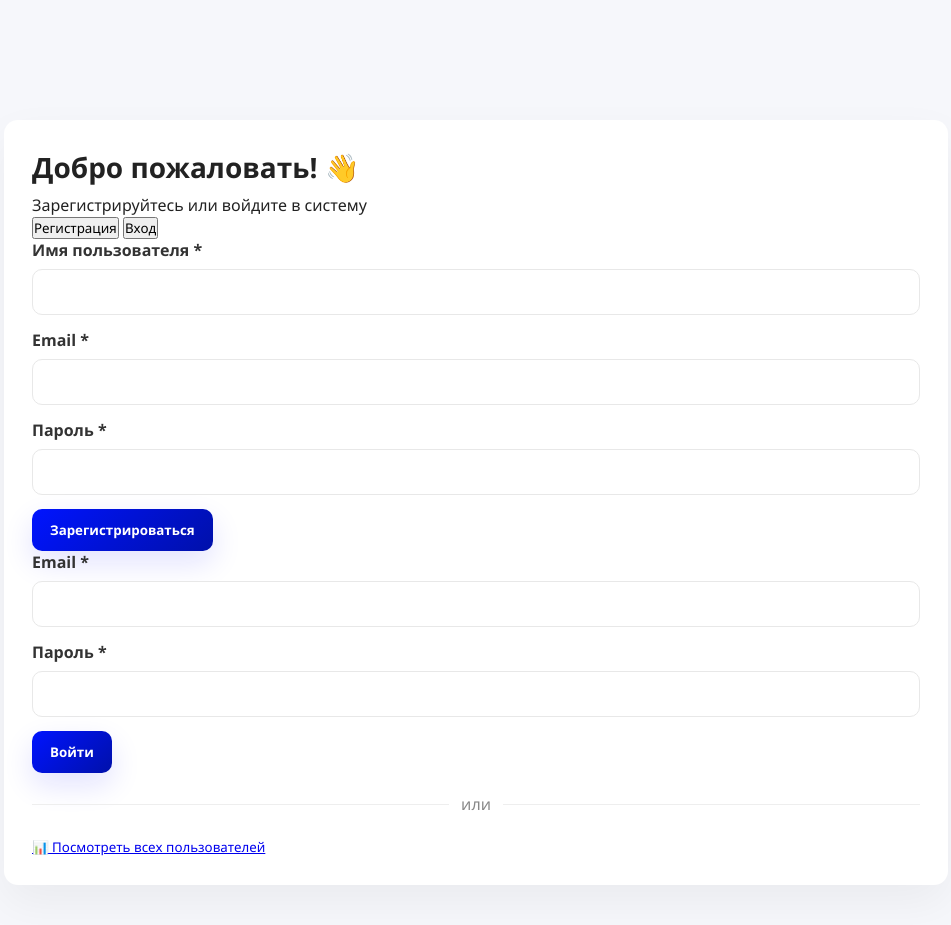
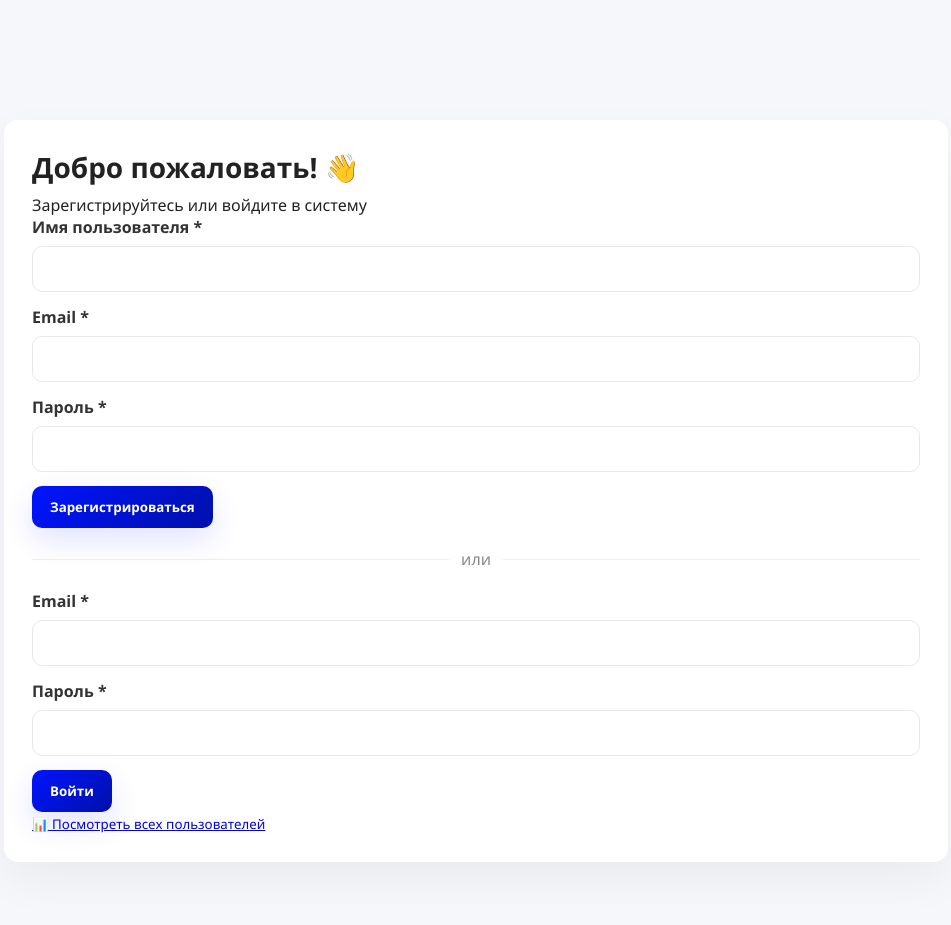
Before and after one commit to Lishankov/SneakerFit, a Flask app: page /loggin in a window 1280 px wide. Shown: the top 925 px of the page, without its empty margins (164-1115 px from the left). Run offline with Flask 3, Linux system fonts and the light colour scheme.

Commit message:
fix bugs

```diff
--- a/SneakerFit/templates/register.html
+++ b/SneakerFit/templates/register.html
@@ -12,11 +12,6 @@
         <div class="card">
             <h1>Добро пожаловать! 👋</h1>
             <p class="subtitle">Зарегистрируйтесь или войдите в систему</p>
-
-            <div class="tabs">
-                <button class="tab-button active" data-tab="register">Регистрация</button>
-                <button class="tab-button" data-tab="login">Вход</button>
-            </div>
 
             <div id="register-tab" class="tab-content active">
                 <form id="registerForm">
@@ -45,6 +40,10 @@
                 </form>
             </div>
 
+             <div class="divider">
+                <span>или</span>
+            </div>
+
             <div id="login-tab" class="tab-content">
                 <form id="loginForm">
                     <div class="form-group">
@@ -65,11 +64,6 @@
                     </button>
                 </form>
             </div>
-
-            <div class="divider">
-                <span>или</span>
-            </div>
-
             <div id="message" class="message"></div>
 
             <div class="footer">
--- a/SneakerFit/users.txt
+++ b/SneakerFit/users.txt
@@ -1,4 +1,4 @@
-Facebook_User_3893 | fb2926@demo.com | fb_93248 | 2025-10-19 23:42:25 | 127.0.0.1 | facebook_demo |  |  |  |  |  |
+Facebook_User_3893 | fb2926@demo.com | fb_93248 | 2025-10-19 23:42:25 | 127.0.0.1 | facebook_demo |  |  |  |  |  | |
 VK_User_7609 | vk4789@demo.com | vk_60120 | 2025-10-19 23:42:27 | 127.0.0.1 | vk_demo |  |  |  |  |  |
 Facebook_User_4519 | fb1765@demo.com | fb_97854 | 2025-10-19 23:42:30 | 127.0.0.1 | facebook_demo |  |  |  |  |  |
 GitHub_User_2918 | github7412@demo.com | github_26244 | 2025-10-19 23:42:31 | 127.0.0.1 | github_demo |  |  |  |  |  |
```
